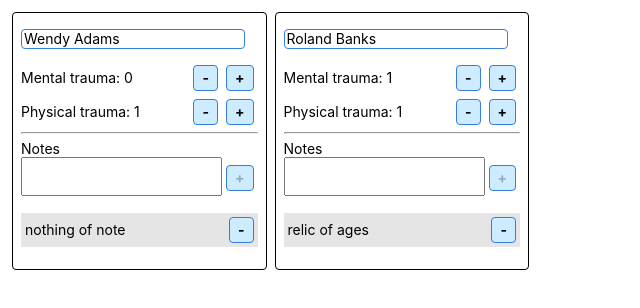
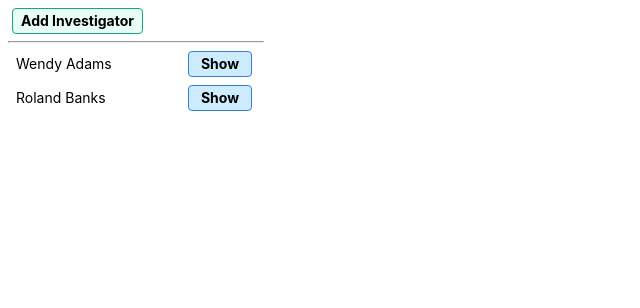
Before and after one commit to skinnybeans/arkham-log, an Angular app: page / in a window 1280 px wide. Shown: the top 308 px of the page, without its empty margins (0-640 px from the left). Built offline with nearby package versions, Linux system fonts and the light colour scheme.

Commit message:
restyled investigator list so only 1 is visible at once

```diff
--- a/src/app/investigator-list/investigator-list.component.html
+++ b/src/app/investigator-list/investigator-list.component.html
@@ -1,3 +1,34 @@
-<div class="ma2 flex flex-wrap">
-  <app-investigator *ngFor="let investigator of investigators" [investigator]="investigator"></app-investigator>
+<div class="flex flex-wrap ma2 sans-serif f6 mw-100">
+  <div class="w5">
+    <div>
+      <button
+        class="f6 dim pointer ba ph2 pv1 mh1 bg-washed-green b b--green br2"
+        (click)="onAddInvestigator()"
+        [disabled]="!(investigators.length < 4)">
+          Add Investigator
+      </button>
+    </div>
+    <hr>
+    <!-- <app-investigator *ngFor="let investigator of investigators" [investigator]="investigator"></app-investigator> -->
+    <div class="flex items-center justify-between ma2" *ngFor="let investigator of investigators;let id = index">
+      <div>{{investigator.name}}</div>
+      <div>
+        <button
+          class="f6 dim pointer ba ph2 pv1 mh1 bg-lightest-blue b b--blue br2 w3"
+          [innerText]="(id === selectedIndex) ? 'Hide' : 'Show'"
+          (click)="onToggleInvestigator(id, $event)"
+          >Show details
+      </button>
+      </div>
+    </div>
+  </div>
+  <div *ngIf="selectedInvestigator !== undefined">
+    <div>
+      <app-investigator [investigator]="selectedInvestigator" ></app-investigator>
+    </div>
+    <div>
+      <button class="f6 dim pointer ba ph2 pv1 mh1 bg-lightest-blue b b--blue br2 w3">Save</button>
+      <button class="f6 dim pointer ba ph2 pv1 mh1 bg-washed-red b b--red br2 w3" (click)="onDeleteInvestigator()">Delete</button>
+    </div>
+  </div>
 </div>
--- a/src/app/investigator-list/investigator-list.component.ts
+++ b/src/app/investigator-list/investigator-list.component.ts
@@ -1,6 +1,7 @@
 import { Component, OnInit } from '@angular/core';
 
 import { Investigator } from '../investigator/investigator.model';
+
 
 @Component({
   selector: 'app-investigator-list',
@@ -9,14 +10,42 @@ import { Investigator } from '../investigator/investigator.model';
 })
 export class InvestigatorListComponent implements OnInit {
 
-  // TODO: pass this data to the investigator component
   investigators: Investigator[] = [
     new Investigator('Wendy Adams', 0 , 1, ['nothing of note']),
     new Investigator('Roland Banks', 1 , 1, ['relic of ages'])
   ];
+
+  readonly maxInvestigators = 4;
+
+  selectedInvestigator: Investigator;
+  selectedIndex: number = undefined;
+
   constructor() { }
 
   ngOnInit() {
   }
 
+  onToggleInvestigator(id: number, event: any) {
+    if (this.selectedInvestigator === this.investigators[id]) {
+      this.selectedInvestigator = undefined;
+      this.selectedIndex = undefined;
+    } else {
+      this.selectedInvestigator = this.investigators[id];
+      this.selectedIndex = id;
+    }
+  }
+
+  onDeleteInvestigator() {
+    if (this.selectedIndex !== undefined) {
+      this.investigators.splice(this.selectedIndex, 1);
+      this.selectedInvestigator = undefined;
+      this.selectedIndex = undefined;
+    }
+  }
+
+  onAddInvestigator() {
+    this.investigators.push(new Investigator('New Investigator'));
+    this.selectedIndex = this.investigators.length - 1;
+    this.selectedInvestigator = this.investigators[this.selectedIndex];
+  }
 }
--- a/src/app/investigator/investigator.component.html
+++ b/src/app/investigator/investigator.component.html
@@ -1,19 +1,19 @@
-<div class="sans-serif f6 ba mw5 pa2 ma1 br2">
+<div class="sans-serif f6 ba w5 pa2 ma1 br2">
   <div>
-    <input type="text" class="mv2 ba b--blue br2" [(ngModel)]="investigator.name" />
+    <input type="text" class="mv2 ba pa1 b--blue br2 w-100" [(ngModel)]="investigator.name" />
   </div>
   <div class="pv2 flex justify-between items-center">
     <div>Mental trauma: {{ investigator.mentalTrauma }}</div>
     <div>
-        <button class="f6 link dim ba ph2 pv1 mh1 bg-lightest-blue b b--blue br2" (click)="updateMentalTrauma(-1)">-</button>
-        <button class="f6 link dim ba ph2 pv1 mh1 bg-lightest-blue b b--blue br2" (click)="updateMentalTrauma(+1)">+</button>
+        <button class="f6 dim pointer ba ph2 pv1 mh1 bg-lightest-blue b b--blue br2" (click)="updateMentalTrauma(-1)">-</button>
+        <button class="f6 dim pointer ba ph2 pv1 mh1 bg-lightest-blue b b--blue br2" (click)="updateMentalTrauma(+1)">+</button>
     </div>
   </div>
   <div class="flex justify-between items-center">
     <div>Physical trauma: {{ investigator.physicalTrauma }}</div>
     <div>
-        <button class="f6 link dim ba ph2 pv1 mh1 bg-lightest-blue b b--blue br2" (click)="updatePhysicalTrauma(-1)">-</button>
-        <button class="f6 link dim ba ph2 pv1 mh1 bg-lightest-blue b b--blue br2" (click)="updatePhysicalTrauma(+1)">+</button>
+        <button class="f6 dim pointer ba ph2 pv1 mh1 bg-lightest-blue b b--blue br2" (click)="updatePhysicalTrauma(-1)">-</button>
+        <button class="f6 dim pointer ba ph2 pv1 mh1 bg-lightest-blue b b--blue br2" (click)="updatePhysicalTrauma(+1)">+</button>
     </div>
   </div>
   <hr/>
@@ -21,9 +21,9 @@
     <div>
         Notes
     </div>
-    <div class="flex items-center">
-      <div><textarea class="w-100" style="resize: none;" rows="2" [(ngModel)]="newNote"></textarea></div>
-      <div><button class="f6 link dim ba ph2 pv1 mh1 bg-lightest-blue b b--blue br2" [disabled]="newNote === ''" (click)="addNote()">+</button></div>
+    <div class="flex items-center justify-between">
+      <div><textarea class="" style="resize: none;" rows="2" [(ngModel)]="newNote"></textarea></div>
+      <div><button class="f6 dim pointer ba ph2 pv1 mh1 bg-lightest-blue b b--blue br2" [disabled]="newNote === ''" (click)="addNote()">+</button></div>
     </div>
     <!-- <input type="text" class="ba b--blue br2" [(ngModel)]="newNote" /> -->
   </div>
@@ -32,7 +32,7 @@
         <li *ngFor="let t of investigator.notes; let i = index; let even = even">
           <div class="flex justify-between items-center pv1 pl1" [ngClass]="{ 'bg-black-10': even }">
             <div>{{t}}</div>
-            <div><button class="f6 link dim ba ph2 pv1 mh1 bg-lightest-blue b b--blue br2" (click)="removeNote(i)">-</button></div>
+            <div><button class="f6 dim pointer ba ph2 pv1 mh1 bg-lightest-blue b b--blue br2" (click)="removeNote(i)">-</button></div>
           </div>
         </li>
     </ul>
```
